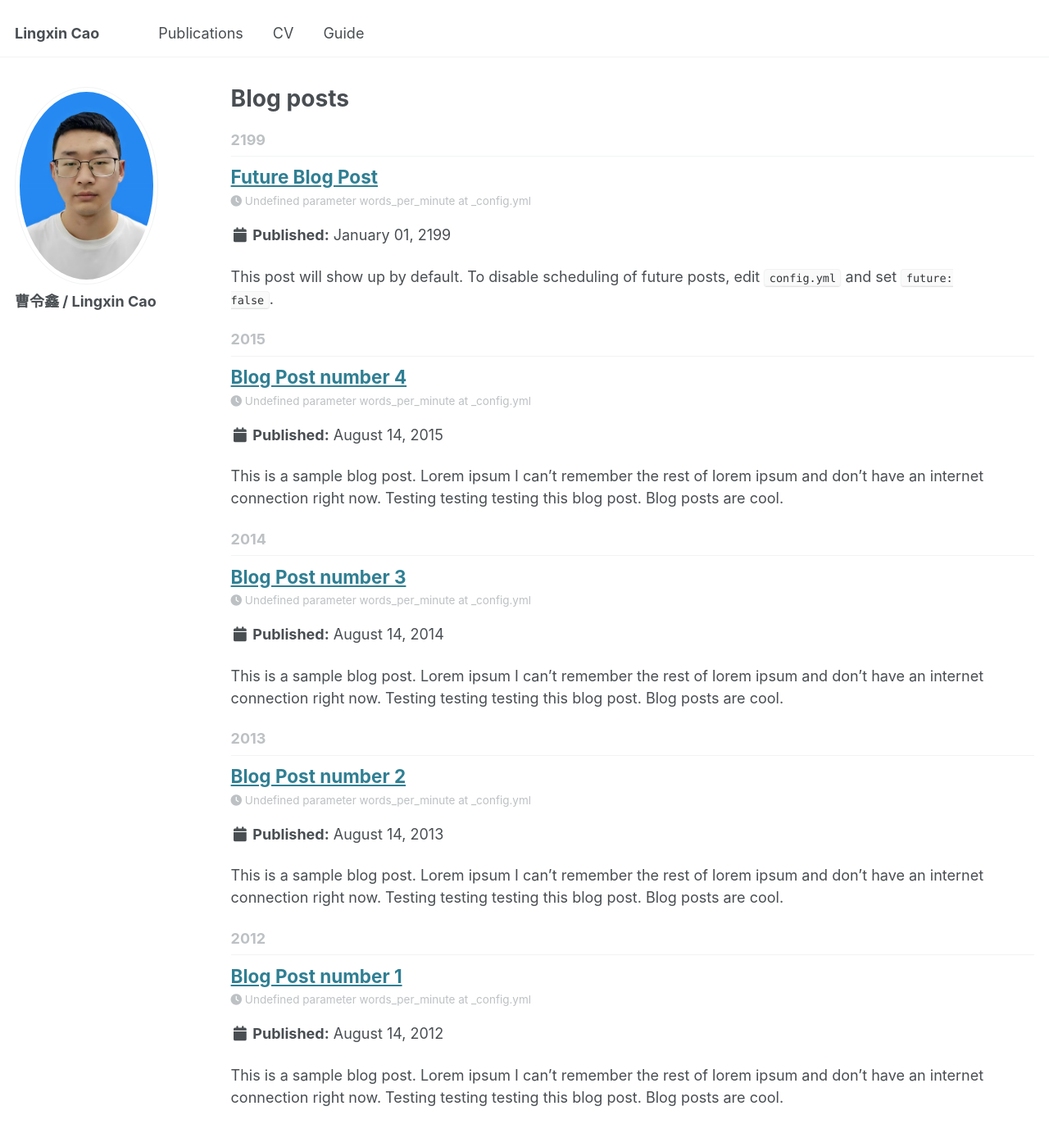
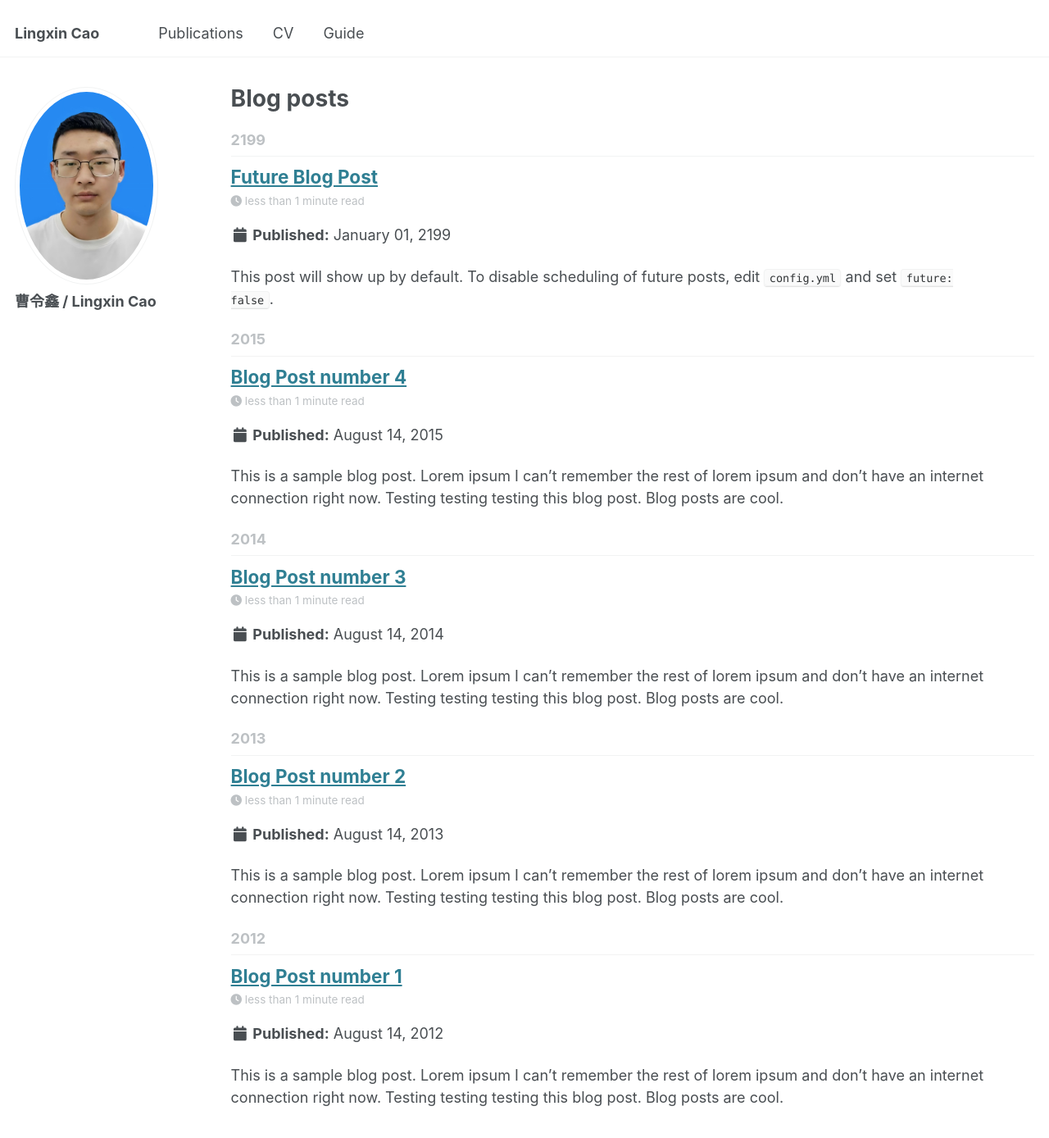
Before and after one commit to for-heart-peace/Lingxin-Cao-Homepage, a Jekyll site: the page built from _pages/year-archive.html, in a window 1280 px wide and 1400 px high. Shown: the top 1388 px of the window at 82% size. Built offline with Jekyll 4.4.1, drawn with Linux system fonts in a browser that asks for light colours; some of the changed lines change nothing that is shown.

Commit message:
Update _config.yml

```diff
--- a/_config.yml
+++ b/_config.yml
@@ -75,51 +75,51 @@
 #   youtube          : # Username
 #   zhihu            : # Username
 
-# # Publication Category - The following the list of publication categories and their headings
-# publication_category:
-#   books:
-#     title: 'Books'
-#   manuscripts:
-#     title: 'Journal Articles'
-#   conferences:
-#     title: 'Conference Papers'
+# Publication Category - The following the list of publication categories and their headings
+publication_category:
+  books:
+    title: 'Books'
+  manuscripts:
+    title: 'Journal Articles'
+  conferences:
+    title: 'Conference Papers'
 
-# # Site Settings
-# teaser                   :  # filename of teaser fallback teaser image placed in /images/, .e.g. "500x300.png"
-# breadcrumbs              : false # true, false (default)
-# words_per_minute         : 160
-# future                   : true
-# read_more                : "disabled" # if enabled, adds "Read more" links to excerpts
-# talkmap_link             : false      #change to true to add link to talkmap on talks page
-# comments:
-#   provider               : # false (default), "disqus", "discourse", "facebook", "google-plus", "staticman", "custom"
-#   disqus:
-#     shortname            :
-#   discourse:
-#     server               : # https://meta.discourse.org/t/embedding-discourse-comments-via-javascript/31963 , e.g.: meta.discourse.org
-#   facebook:
-#     appid                :
-#     num_posts            : # 5 (default)
-#     colorscheme          : # "light" (default), "dark"
-# staticman:
-#   allowedFields          : ['name', 'email', 'url', 'message']
-#   branch                 : "gh-pages" # "master", "gh-pages"
-#   commitMessage          : "New comment."
-#   filename               : comment-{@timestamp}
-#   format                 : "yml"
-#   moderation             : true
-#   path                   : "_data/comments/{options.slug}"
-#   requiredFields         : ['name', 'email', 'message']
-#   transforms:
-#     email                : "md5"
-#   generatedFields:
-#     date:
-#       type               : "date"
-#       options:
-#         format           : "iso8601" # "iso8601" (default), "timestamp-seconds", "timestamp-milliseconds"
-# atom_feed:
-#   hide                   : false     # change to true to hide the RSS feed in the footer
-#   path                   : # blank (default) uses feed.xml
+# Site Settings
+teaser                   :  # filename of teaser fallback teaser image placed in /images/, .e.g. "500x300.png"
+breadcrumbs              : false # true, false (default)
+words_per_minute         : 160
+future                   : true
+read_more                : "disabled" # if enabled, adds "Read more" links to excerpts
+talkmap_link             : false      #change to true to add link to talkmap on talks page
+comments:
+  provider               : # false (default), "disqus", "discourse", "facebook", "google-plus", "staticman", "custom"
+  disqus:
+    shortname            :
+  discourse:
+    server               : # https://meta.discourse.org/t/embedding-discourse-comments-via-javascript/31963 , e.g.: meta.discourse.org
+  facebook:
+    appid                :
+    num_posts            : # 5 (default)
+    colorscheme          : # "light" (default), "dark"
+staticman:
+  allowedFields          : ['name', 'email', 'url', 'message']
+  branch                 : "gh-pages" # "master", "gh-pages"
+  commitMessage          : "New comment."
+  filename               : comment-{@timestamp}
+  format                 : "yml"
+  moderation             : true
+  path                   : "_data/comments/{options.slug}"
+  requiredFields         : ['name', 'email', 'message']
+  transforms:
+    email                : "md5"
+  generatedFields:
+    date:
+      type               : "date"
+      options:
+        format           : "iso8601" # "iso8601" (default), "timestamp-seconds", "timestamp-milliseconds"
+atom_feed:
+  hide                   : false     # change to true to hide the RSS feed in the footer
+  path                   : # blank (default) uses feed.xml
 
 
 # # SEO Related
```
